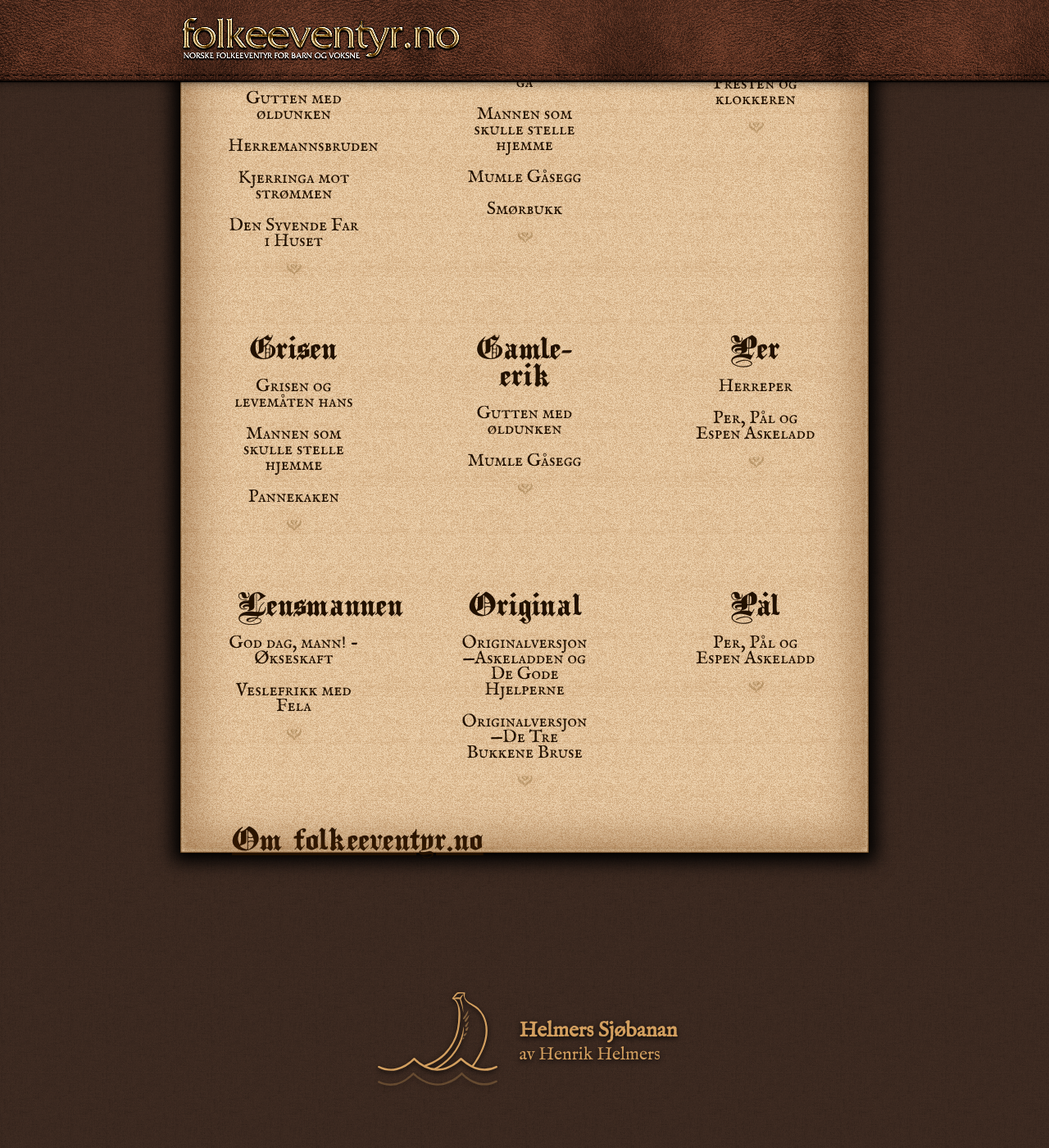
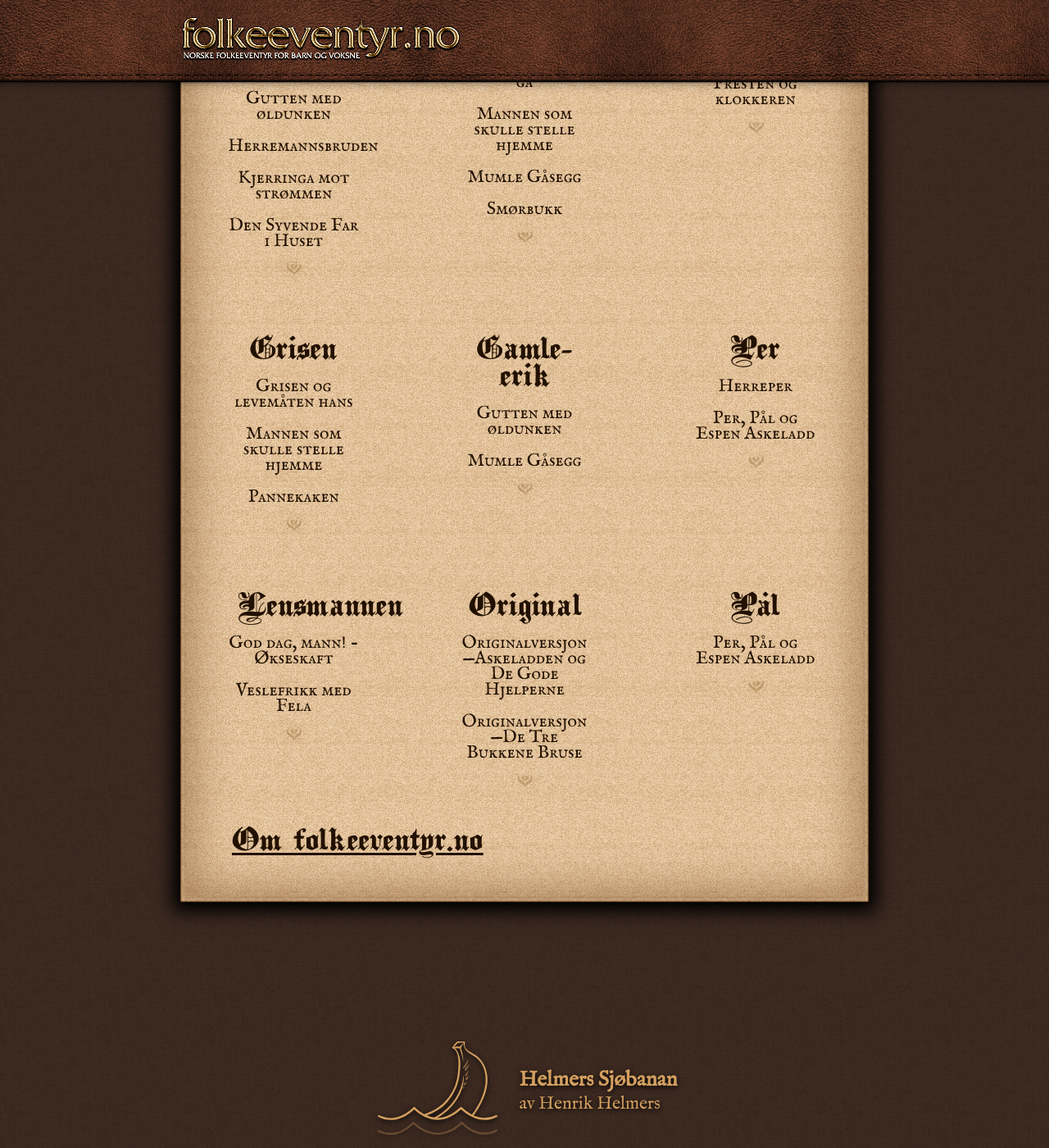
Before and after one commit to henrikhelmers/folkeeventyr.no, a Jekyll site: the page built from index.html, in a window 1280 px wide and 1400 px high, scrolled down 3117 px. Shown: the whole window at 82% size. Built offline with Jekyll 4.4.1, drawn with Linux system fonts in a browser that asks for light colours; before the commit the page ends 4457 px from its top, so only the background shows below that.

Commit message:
style: add padding-bottom to article for improved layout consistency

```diff
--- a/style/style.sass
+++ b/style/style.sass
@@ -170,6 +170,7 @@ article
   max-width: 840px
   margin: 120px auto
   box-sizing: border-box
+  padding-bottom: 60px
 
   &:after
     content: ""
```
